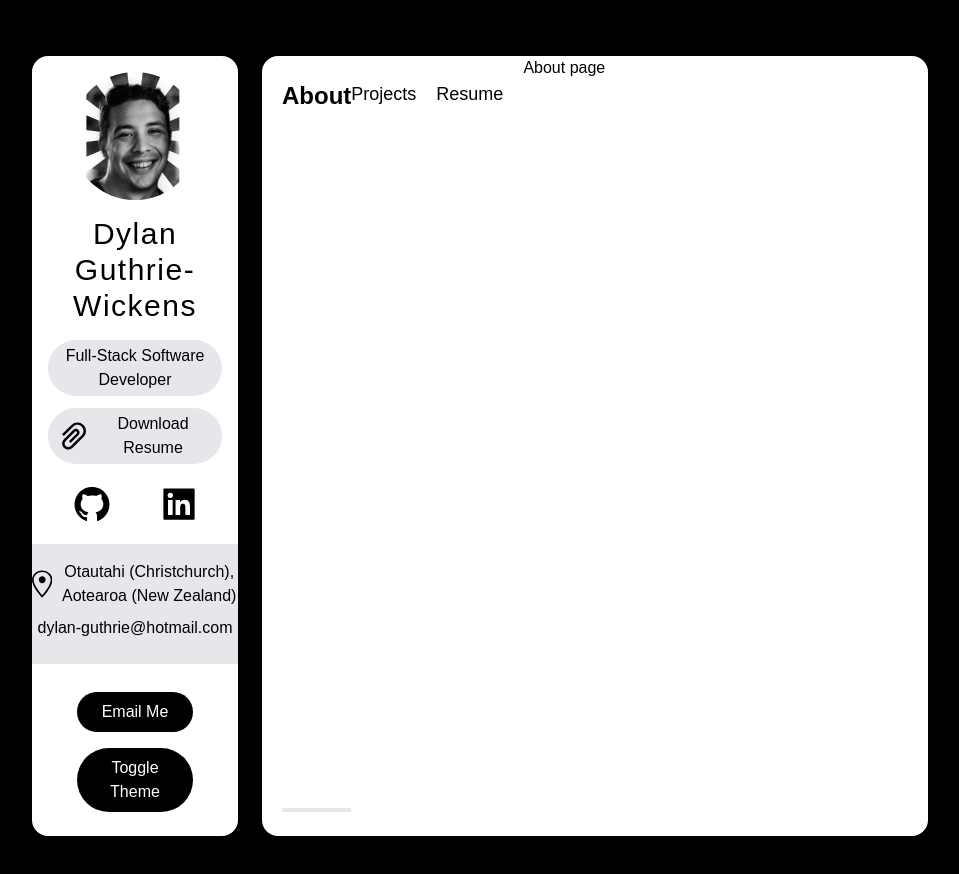
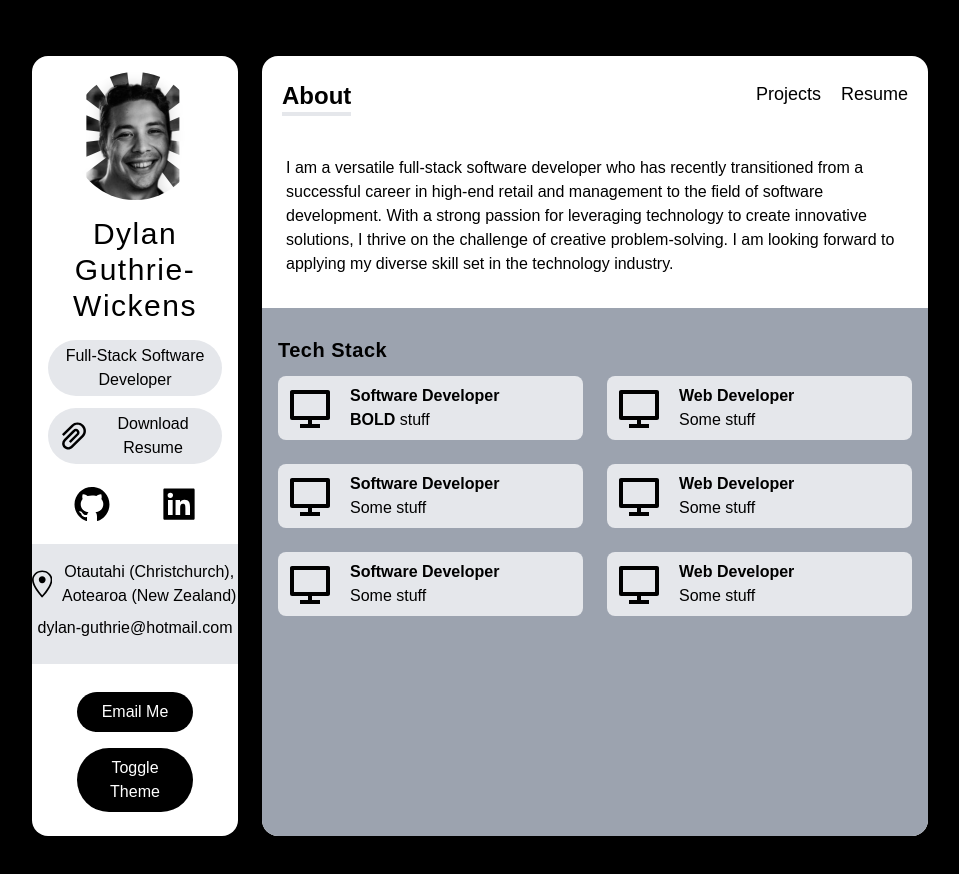
Before and after one commit to dylan-guthrie-wickens/portfolio-site, a Next.js app: page / in a window 1280 px wide. Shown: the top 874 px of the page, without its empty margins (160-1119 px from the left). Built offline with nearby package versions, Linux system fonts and the light colour scheme.

Commit message:
skills about page

```diff
--- a/components/SideMenu.tsx
+++ b/components/SideMenu.tsx
@@ -14,10 +14,10 @@ export default function SideMenu() {
         className="w-32 h-32 mx-auto rounded-full"
       />
       <h3 className="my-4 text-3xl font-medium tracking-wider">
-        <span>Dylan Guthrie-Wickens</span>
+        <span>{`Dylan Guthrie-Wickens`}</span>
       </h3>
       <p className="flex items-center justify-center px-2 py-1 my-3 bg-gray-200 rounded-full">
-        Full-Stack Software Developer
+        {`Full-Stack Software Developer`}
       </p>
       <a
         href=""
@@ -25,7 +25,7 @@ export default function SideMenu() {
         className="flex items-center justify-center px-2 py-1 my-3 bg-gray-200 rounded-full"
       >
         <AiOutlinePaperClip className="w-10 h-10" />
-        Download Resume
+        {`Download Resume`}
       </a>
       {/* social icons */}
       <div className="flex justify-around w-9/12 mx-auto my-5 text-black md:w-full">
@@ -45,17 +45,17 @@ export default function SideMenu() {
           <GoLocation className="w-10 h-10" />
           <span>{`Otautahi (Christchurch), Aotearoa (New Zealand)`}</span>
         </div>
-        <p className="my-2">dylan-guthrie@hotmail.com</p>
+        <p className="my-2">{`dylan-guthrie@hotmail.com`}</p>
         {/* email buttons */}
       </div>
       <button
         className="w-8/12 px-5 py-2 my-2 text-white bg-black rounded-full focus:outline-none"
         onClick={() => window.open('mailto:dylan-guthrie@hotmail.com')}
       >
-        Email Me
+        {`Email Me`}
       </button>
       <button className="w-8/12 px-5 py-2 my-2 text-white bg-black rounded-full">
-        Toggle Theme
+        {`Toggle Theme`}
       </button>
     </div>
   )
--- /dev/null
+++ b/components/SkillCard.tsx
@@ -0,0 +1,27 @@
+import { Skill } from '@/lib/models'
+import { FunctionComponent } from 'react'
+
+type SkillCardProps = {
+  skill: Skill
+}
+
+const SkillCard: FunctionComponent<SkillCardProps> = ({
+  skill: { Icon, about, title },
+}) => {
+  function createMarkup() {
+    return {
+      __html: about,
+    }
+  }
+  return (
+    <div className="flex items-center p-2 space-x-4">
+      <Icon className="w-12 h-12 text-black" />
+      <div>
+        <h4 className="font-bold">{title}</h4>
+        <p dangerouslySetInnerHTML={createMarkup()} />
+      </div>
+    </div>
+  )
+}
+
+export default SkillCard
--- a/lib/data.ts
+++ b/lib/data.ts
@@ -4,32 +4,32 @@ import { Skill } from './models'
 export const skills: Skill[] = [
   {
     title: 'Software Developer',
-    about: 'Some stuff',
-    icon: RiComputerLine,
+    about: '<b>BOLD</b> stuff',
+    Icon: RiComputerLine,
   },
   {
     title: 'Web Developer',
     about: 'Some stuff',
-    icon: RiComputerLine,
+    Icon: RiComputerLine,
   },
   {
     title: 'Software Developer',
     about: 'Some stuff',
-    icon: RiComputerLine,
+    Icon: RiComputerLine,
   },
   {
     title: 'Web Developer',
     about: 'Some stuff',
-    icon: RiComputerLine,
+    Icon: RiComputerLine,
   },
   {
     title: 'Software Developer',
     about: 'Some stuff',
-    icon: RiComputerLine,
+    Icon: RiComputerLine,
   },
   {
     title: 'Web Developer',
     about: 'Some stuff',
-    icon: RiComputerLine,
+    Icon: RiComputerLine,
   },
 ]
--- a/lib/models.ts
+++ b/lib/models.ts
@@ -3,5 +3,5 @@ import { IconType } from 'react-icons'
 export interface Skill {
   title: string
   about: string
-  icon: IconType
+  Icon: IconType
 }
--- a/pages/_app.tsx
+++ b/pages/_app.tsx
@@ -9,7 +9,7 @@ export default function App({ Component, pageProps }: AppProps) {
       <div className="col-span-12 p-4 text-center bg-white lg:col-span-3 rounded-2xl">
         <SideMenu />
       </div>
-      <div className="flex col-span-12 bg-white lg:col-span-9 rounded-2xl flex-column">
+      <div className="flex flex-col col-span-12 overflow-hidden bg-white lg:col-span-9 rounded-2xl">
         <Navbar />
         <Component {...pageProps} />
       </div>
--- a/pages/api/skills.ts
+++ /dev/null
@@ -1,8 +0,0 @@
-// Next.js API route support: https://nextjs.org/docs/api-routes/introduction
-import type { NextApiRequest, NextApiResponse } from 'next'
-
-import { skills } from '@/lib/data'
-
-export default function handler(req: NextApiRequest, res: NextApiResponse) {
-  res.status(200).json({ skills })
-}
--- a/pages/index.tsx
+++ b/pages/index.tsx
@@ -1,3 +1,28 @@
+import { skills } from '@/lib/data'
+import SkillCard from '@/components/SkillCard'
+
 export default function Index() {
-  return <div>About page</div>
+  return (
+    <div className="flex flex-col flex-grow px-6 pt-1">
+      <h5 className="my-3 font-medium">{`I am a versatile full-stack software developer who has recently transitioned from a successful career in high-end retail and management to the field of software development. With a strong passion for leveraging technology to create innovative solutions, I thrive on the challenge of creative problem-solving. I am looking forward to applying my diverse skill set in the technology industry.
+  `}</h5>
+      <div
+        className="flex-grow p-4 mt-5 bg-gray-400"
+        style={{ marginLeft: '-1.5rem', marginRight: '-1.5rem' }}
+      >
+        <h6 className="my-3 text-xl font-bold tracking-wide">{`Tech Stack`}</h6>
+
+        <div className="grid gap-6 lg:grid-cols-2">
+          {skills.map((skill, i) => (
+            <div
+              key={`${i} ${skill}`}
+              className="bg-gray-200 rounded-lg lg:col-span-1"
+            >
+              <SkillCard skill={skill} />
+            </div>
+          ))}
+        </div>
+      </div>
+    </div>
+  )
 }
```
